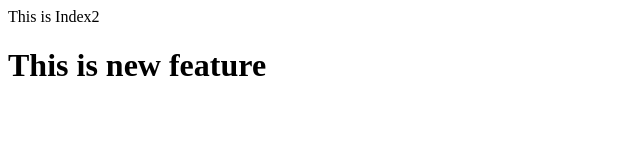
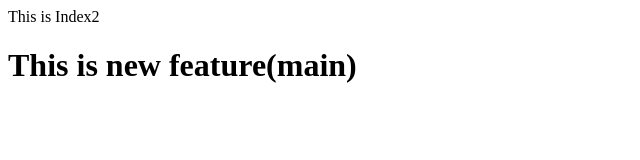
Before and after one commit to dipanshu003/localrepo, a plain HTML site: page index.html in a window 1280 px wide. Shown: the whole page, without its empty margins (0-640 px from the left). Drawn offline with Linux system fonts and the light colour scheme.

Commit message:
index.html modified main

```diff
--- a/index.html
+++ b/index.html
@@ -1,2 +1,2 @@
 <p>This is Index2</p>
-<h1>This is new feature</h1>
+<h1>This is new feature(main)</h1>
```
